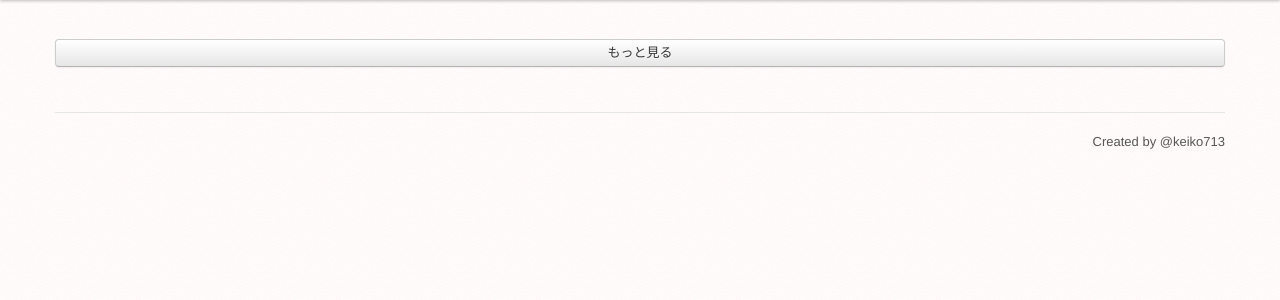
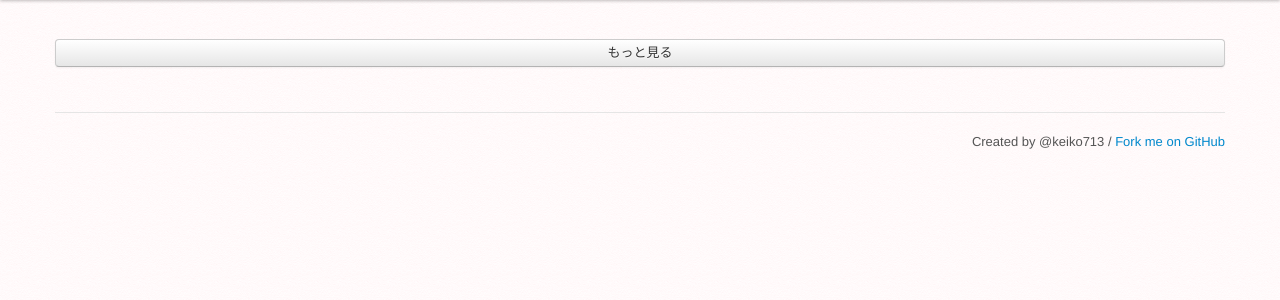
Before and after one commit to keiko713/sakura, a Django app: template templates/index.html in a window 1280 px wide. Shown: the part 40-340 px from the top of the page. Run offline with Django 3.2, Linux system fonts and the light colour scheme; the template is opened without the code that fills it, so the values that code supplies are empty; some libraries are stand-ins or nearby versions.

Commit message:
add fork me on github link in footer

```diff
--- a/templates/index.html
+++ b/templates/index.html
@@ -80,7 +80,7 @@
 <button class="btn span12" onclick="getpage()">もっと見る</button>
 </div>
 <footer class="footer">
-  <p class="pull-right">Created by @keiko713</p>
+  <p class="pull-right">Created by @keiko713 / <a href="https://github.com/keiko713/sakura">Fork me on GitHub</a></p>
 </footer>
 </div><!-- /container -->
 <script src="{{ STATIC_URL }}js/jquery-1.7.2.min.js"></script>
```
